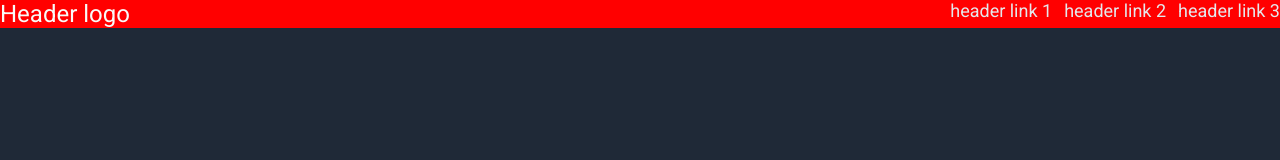
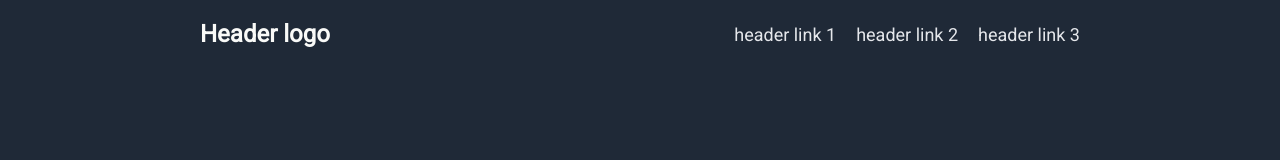
Before and after one commit to Bokeron8/odin_project, a plain HTML site: page css-exercises/flex/project-landing-page/html/index.html in a window 1280 px wide. Drawn offline with Linux system fonts and the light colour scheme.

Commit message:
Modify 'style.css' & 'index.html' Finish header

```diff
--- a/css-exercises/flex/project-landing-page/css/style.css
+++ b/css-exercises/flex/project-landing-page/css/style.css
@@ -7,30 +7,30 @@
 body{
     background-color: #1f2937;
     font-family: 'Roboto', sans-serif;
-    margin: auto;
     display: flex;
     flex-direction: column;
     align-items: center;
-    max-width: 1000px;
-    margin: auto;
 }
 ul{
     list-style: none;
 }
 header{
+    width: 100vw;
+}
+.header-container{
     display: flex;
     justify-content: space-between;
-    background-color: red;
-    width: 100vw;
+    align-items: center;
+    padding: 20px 200px;
 }
 .header-logo{
     font-size: 24px;
     color: #f9faf8;
-
+    font-weight: bold;
 }
 .links-list{
     display: flex;
-    gap: 12px;
+    gap: 20px;
 }
 .link a{
     text-decoration: none;
--- a/css-exercises/flex/project-landing-page/html/index.html
+++ b/css-exercises/flex/project-landing-page/html/index.html
@@ -9,6 +9,7 @@
 </head>
 <body>
     <header>
+        <div class="header-container">
             <div class="header-logo">Header logo</div>
             <nav class="header-links">
                 <ul class="links-list">
@@ -17,6 +18,7 @@
                     <li class="link"><a href="">header link 3</a></li>
                 </ul>
             </nav>
+        </div>
     </header>
     <main>
 
```
Lines whose indentation alone changed are shown as unchanged.
